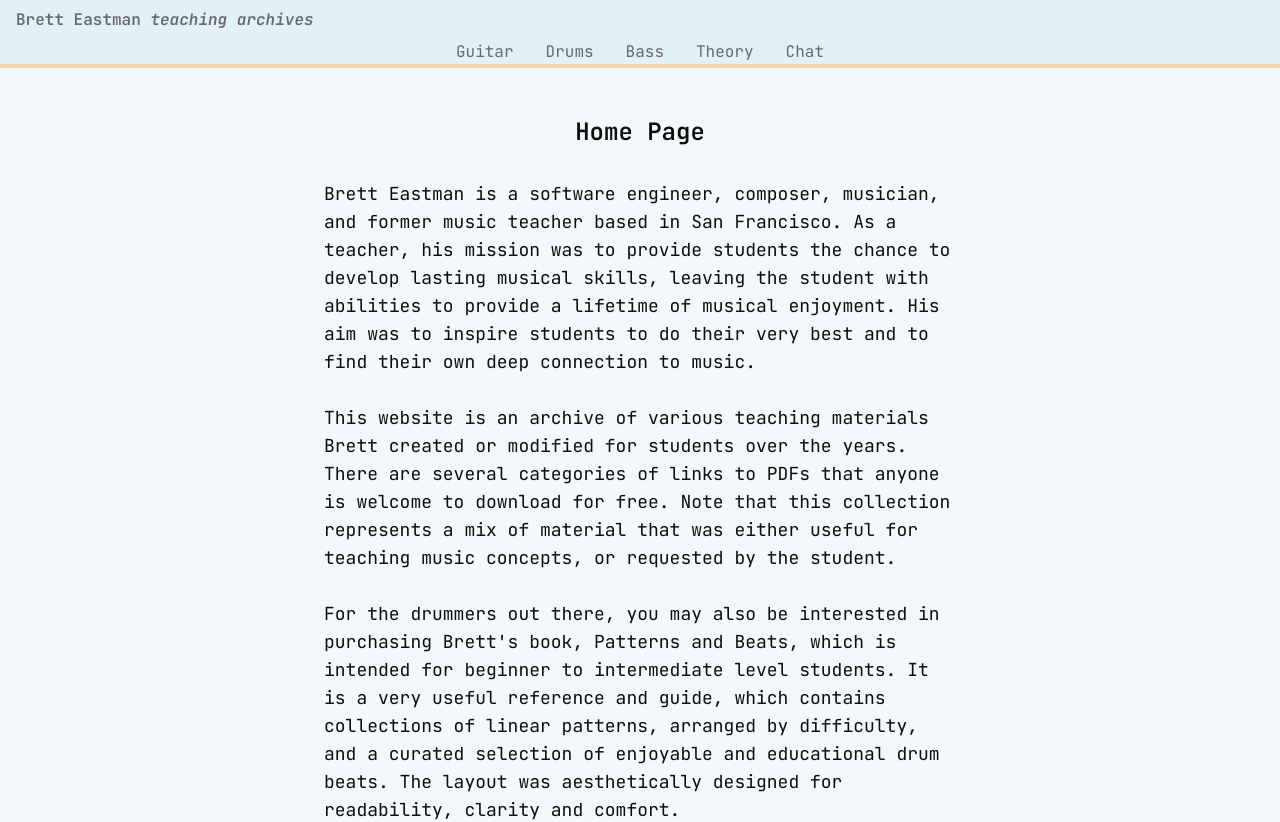
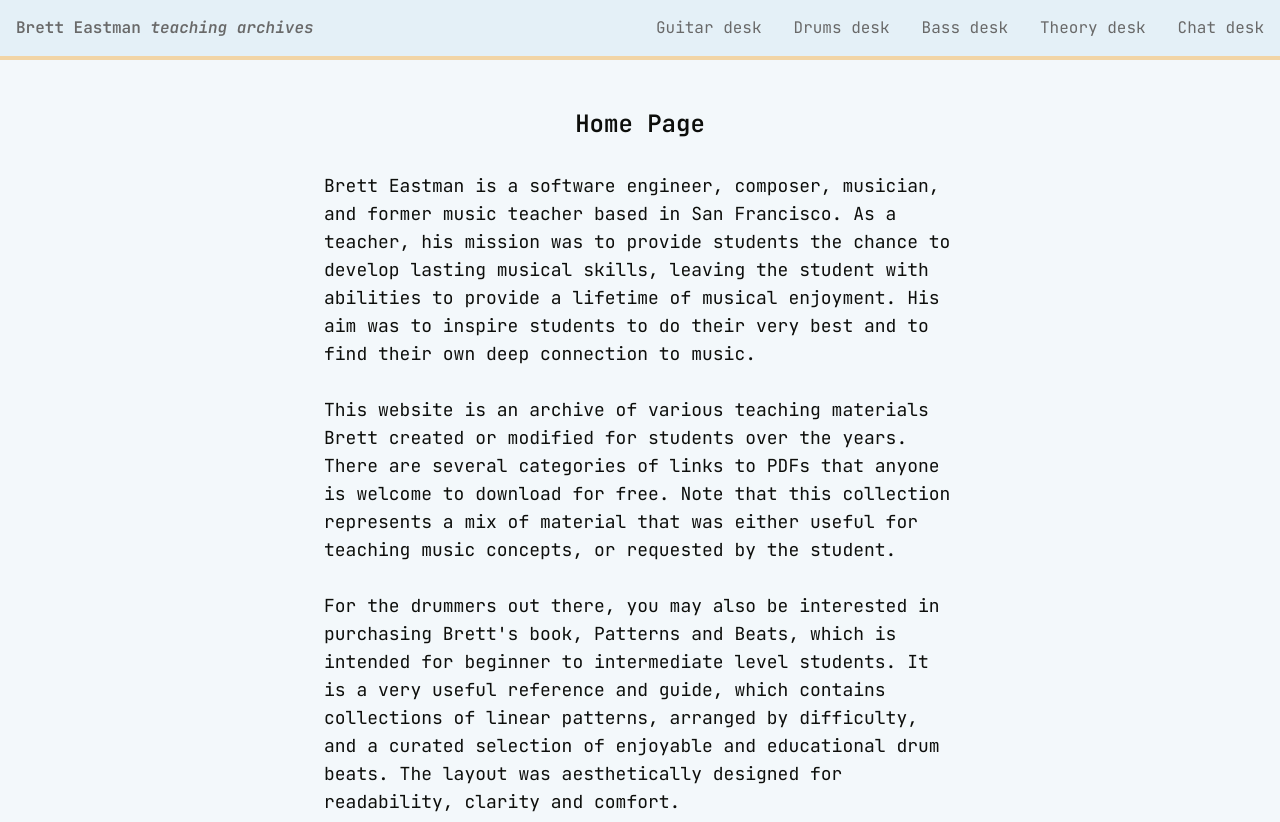
Before and after one commit to BrettEastman/bretteastmanstudio, a SvelteKit app: page / in a window 1280 px wide. Shown: the top 822 px of the page. Built offline with nearby package versions, Linux system fonts and the light colour scheme.

Commit message:
feat(responsive2): Rewrite CSS in Header to have layout one way for when isMobileMenuOpen vs. when it is not open. Add padding to both mobile and desktop headers.

```diff
--- a/src/components/Header.svelte
+++ b/src/components/Header.svelte
@@ -51,14 +51,15 @@
 <header
   class="sticky top-0 bg-secondary93 border-b-4 border-tertiary80 dark:bg-secondary20 dark:border-tertiary70"
 >
-  <!-- Top Row: Title and Hamburger -->
-  <div class="flex flex-row justify-between items-center px-4 py-2">
+  <div class="flex flex-row justify-between items-center px-4 pt-6 sm:hidden">
+    <div>
       <a
         href="/"
         class="text-primary30 dark:text-tertiary90 font-semibold hover:text-tertiary60 duration-200"
       >
         Brett Eastman <em>teaching archives</em>
       </a>
+    </div>
 
     <button
       class="md:hidden text-primary30 dark:text-tertiary90 hover:text-tertiary60 duration-200 focus:outline-none"
@@ -71,24 +72,35 @@
     </button>
   </div>
 
-  <!-- Navigation Menu -->
+  {#if !isMobileMenuOpen}
     <nav>
-    <!-- Desktop Navigation -->
-    <ul class="hidden md:flex justify-center">
+      <div class="flex justify-between py-4">
+        <a
+          href="/"
+          class="hidden md:block pl-4 text-primary30 dark:text-tertiary90 font-semibold hover:text-tertiary60 duration-200"
+        >
+          Brett Eastman <em>teaching archives</em>
+        </a>
+        <!-- Desktop nav -->
+        <ul class="hidden md:flex justify-end">
           {#each navItems as item}
             <li class="mx-4">
               <a
                 href={item.href}
                 class="text-primary30 dark:text-tertiary90 hover:text-tertiary60 duration-200"
               >
-            {item.name}
+                {`${item.name} desk`}
               </a>
             </li>
           {/each}
         </ul>
+      </div>
+    </nav>
+  {/if}
 
-    <!-- Mobile Navigation -->
   {#if isMobileMenuOpen}
+    <nav>
+      <!-- Mobile nav -->
       <ul
         id="mobile-menu"
         class="flex flex-col mt-2 bg-secondary93 dark:bg-secondary20 rounded-md p-4 shadow-lg"
@@ -105,8 +117,8 @@
           </li>
         {/each}
       </ul>
+    </nav>
   {/if}
-  </nav>
 </header>
 
 <style>
```
Lines whose indentation alone changed are shown as unchanged.
